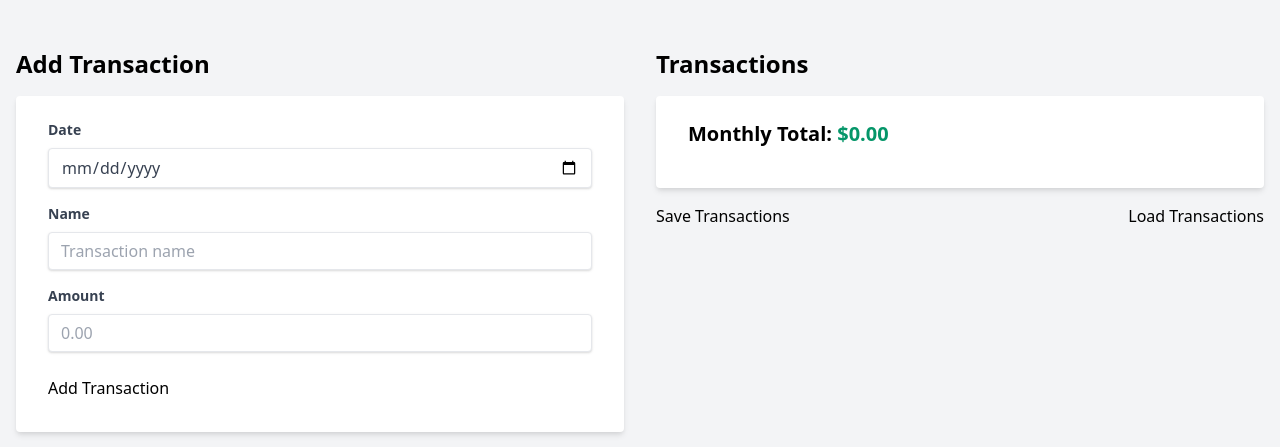
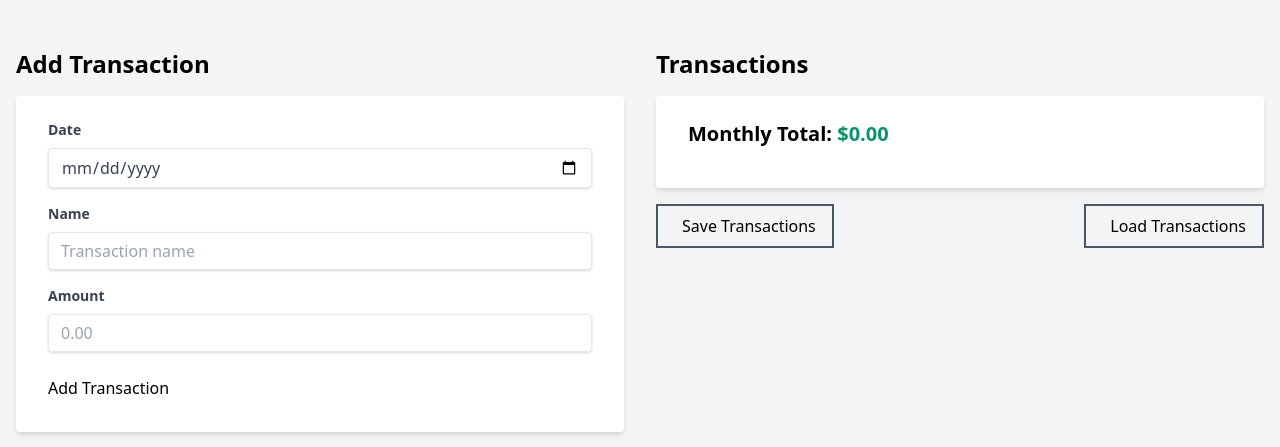
Before and after one commit to JulianWebber/VividLedger, a Flask app: page / in a window 1280 px wide. Shown: the part 64-511 px from the top of the page. Run offline with Flask 3, Linux system fonts and the light colour scheme; the visitor is signed in with stand-in values (Sample User, id 1); data that the repository does not hold is empty.

Commit message:
Agent query: Can you please check if the following features are working correctly: 1. Save and Load buttons now have icons and improved styling, 2. When clicking the Save button, it prompts for a filename, 3. The spending chart is visible and updates correctly when transactions are added or loaded?

```diff
--- a/static/css/styles.css
+++ b/static/css/styles.css
@@ -15,3 +15,20 @@
 .btn-red:hover {
     @apply bg-red-700;
 }
+
+.transaction-btn {
+    border: 2px solid #4a5568;
+    padding: 0.5rem 1rem;
+    display: inline-flex;
+    align-items: center;
+    transition: all 0.3s ease;
+}
+
+.transaction-btn:hover {
+    background-color: #4a5568;
+    color: white;
+}
+
+.transaction-btn i {
+    margin-right: 0.5rem;
+}
--- a/static/js/app.js
+++ b/static/js/app.js
@@ -7,13 +7,13 @@ document.addEventListener('DOMContentLoaded', () => {
     const addButton = document.getElementById('add-transaction');
     const saveButton = document.getElementById('save-transactions');
     const loadButton = document.getElementById('load-transactions');
-    const spendingChart = document.getElementById('spending-chart').getContext('2d');
+    const spendingChart = document.getElementById('spending-chart');
     let editingId = null;
     let chart = null;
 
     // Fetch and display transactions
     function fetchTransactions() {
-        fetch('/api/transactions')
+        return fetch('/api/transactions')
             .then(response => response.json())
             .then(transactions => {
                 transactionList.innerHTML = '';
@@ -127,6 +127,8 @@ document.addEventListener('DOMContentLoaded', () => {
 
     // Save transactions
     saveButton.addEventListener('click', () => {
+        const defaultFilename = 'transactions.json';
+        const filename = prompt('Enter a filename for saving transactions:', defaultFilename) || defaultFilename;
         fetch('/api/transactions')
             .then(response => response.json())
             .then(transactions => {
@@ -134,7 +136,7 @@ document.addEventListener('DOMContentLoaded', () => {
                 const url = URL.createObjectURL(blob);
                 const a = document.createElement('a');
                 a.href = url;
-                a.download = 'transactions.json';
+                a.download = filename;
                 document.body.appendChild(a);
                 a.click();
                 document.body.removeChild(a);
@@ -175,11 +177,22 @@ document.addEventListener('DOMContentLoaded', () => {
             groupedTransactions[date].reduce((sum, transaction) => sum + transaction.amount, 0)
         );
 
+        initChart(dates, amounts);
+    }
+
+    function initChart(dates, amounts) {
+        const canvas = document.getElementById('spending-chart');
+        if (!canvas) {
+            console.error('Spending chart canvas not found');
+            return;
+        }
+
         if (chart) {
             chart.destroy();
         }
 
-        chart = new Chart(spendingChart, {
+        try {
+            chart = new Chart(canvas.getContext('2d'), {
                 type: 'line',
                 data: {
                     labels: dates,
@@ -209,8 +222,13 @@ document.addEventListener('DOMContentLoaded', () => {
                     }
                 }
             });
+        } catch (error) {
+            console.error('Error creating chart:', error);
+        }
     }
 
     // Initial fetch
-    fetchTransactions();
+    fetchTransactions().then(() => {
+        initChart([], []);
     });
+});
--- a/templates/index.html
+++ b/templates/index.html
@@ -40,8 +40,12 @@
             </div>
         </div>
         <div class="flex justify-between mb-4">
-            <button id="save-transactions" class="btn btn-blue">Save Transactions</button>
-            <button id="load-transactions" class="btn btn-blue">Load Transactions</button>
+            <button id="save-transactions" class="btn btn-blue transaction-btn">
+                <i class="fas fa-save"></i> Save Transactions
+            </button>
+            <button id="load-transactions" class="btn btn-blue transaction-btn">
+                <i class="fas fa-upload"></i> Load Transactions
+            </button>
         </div>
     </div>
 </div>
@@ -56,4 +60,5 @@
 
 {% block extra_js %}
 <script src="https://cdn.jsdelivr.net/npm/chart.js"></script>
+<script src="https://kit.fontawesome.com/your-fontawesome-kit.js" crossorigin="anonymous"></script>
 {% endblock %}
```
Lines whose indentation alone changed are shown as unchanged.
